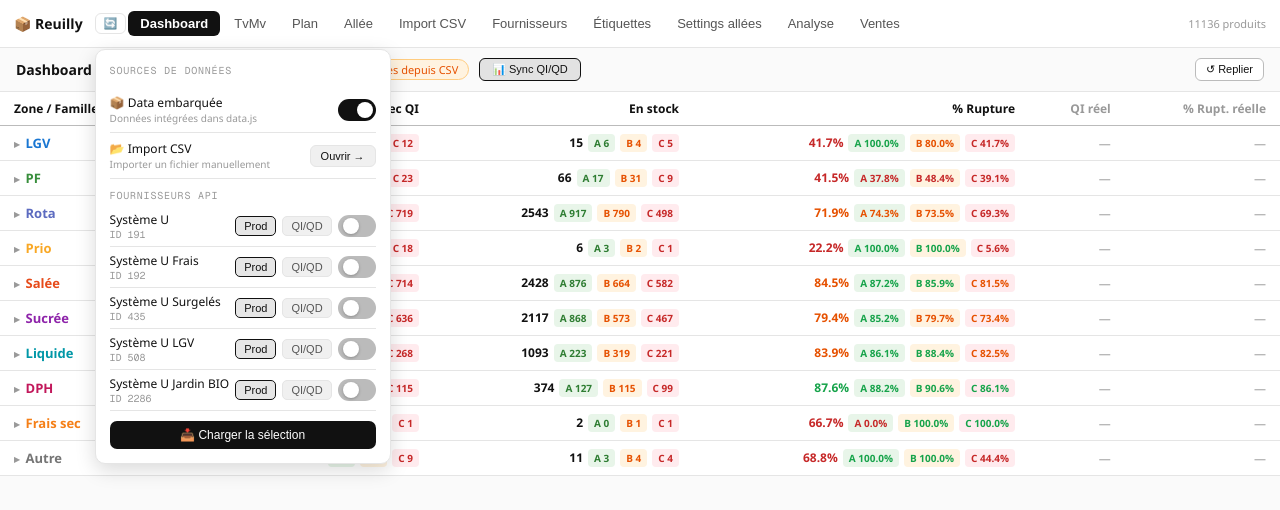
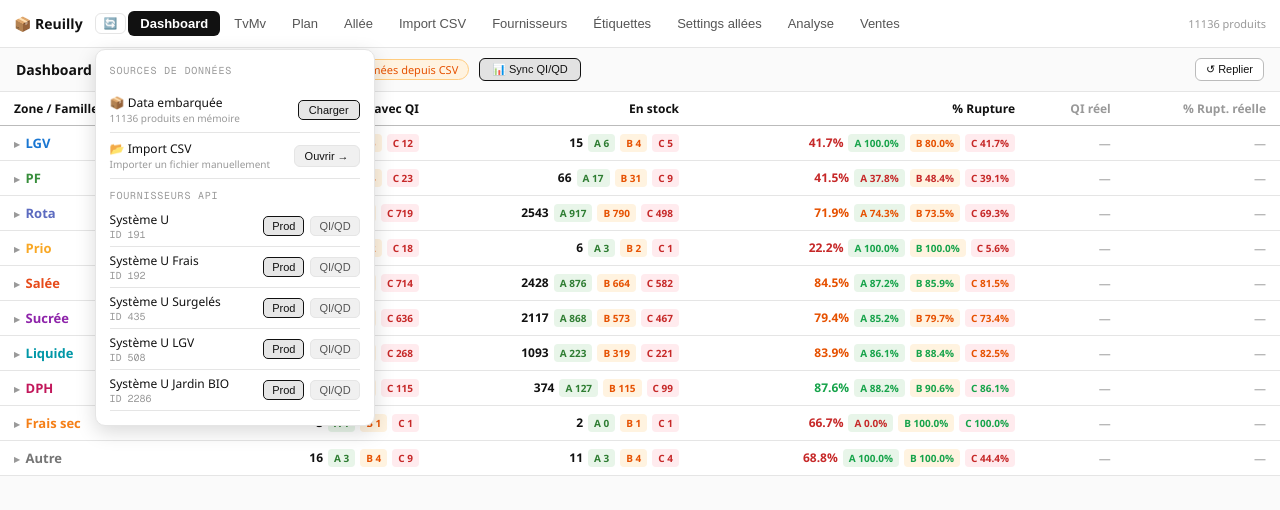
Before and after one commit to Ndjoudi/Entrep-t, a plain HTML site: page index.html in a window 1280 px wide. Both pictures are taken after a click on the button "Sources de données". Drawn offline with nearby package versions, Linux system fonts and the light colour scheme; no server answers.

Commit message:
Add files via upload

```diff
--- a/fetch_api.js
+++ b/fetch_api.js
@@ -243,9 +243,7 @@ function uMapProd(ap) {
 }
 
 // ── Panel Sources 🔄 ──────────────────────────────────────────────────────────
-// Structure : Data toggle | CSV lien | par fournisseur : [Prod] [QI/QD] + toggle ON/OFF
-var NAV_SRC_STATE  = {};   // { data: bool, sup_191: bool, … }
-var NAV_LOADED     = { prod: {}, qiqd: {} };  // track ce qui est déjà chargé
+var NAV_LOADED = { data: false, prod: {}, qiqd: {} };
 
 function toggleNavSrcPanel() {
   var panel = document.getElementById('navSrcPanel');
@@ -269,15 +267,19 @@ function initNavSrcPanel() {
   var list = document.getElementById('navSrcList');
   if (!list) return;
 
-  if (NAV_SRC_STATE.data === undefined) NAV_SRC_STATE.data = true;
-
   var html = '';
 
   // ── Data embarquée ────────────────────────────────────────
+  var dataLoaded = typeof P !== 'undefined' && P && P.length > 0;
+  var dataOk = NAV_LOADED.data;
+  var dataSt = dataOk
+    ? 'border:1px solid var(--g,#388e3c);background:color-mix(in srgb,var(--g,#388e3c) 10%,transparent);color:var(--g,#388e3c)'
+    : 'border:1px solid var(--accent,#1976d2);background:color-mix(in srgb,var(--accent,#1976d2) 10%,transparent);color:var(--accent,#1976d2)';
   html += '<div style="display:flex;align-items:center;justify-content:space-between;padding:7px 0;border-bottom:1px solid var(--border);gap:8px">';
   html += '<div><div style="font-size:12px;font-weight:500">📦 Data embarquée</div>'
-        + '<div style="font-size:10px;color:var(--text3)">Données intégrées dans data.js</div></div>';
-  html += mkNavTog('data', NAV_SRC_STATE.data);
+        + '<div style="font-size:10px;color:var(--text3)">' + (dataLoaded ? P.length + ' produits en mémoire' : 'Données intégrées dans data.js') + '</div></div>';
+  html += '<button onclick="navSrcLoadData()" style="font-size:11px;padding:3px 10px;border-radius:5px;cursor:pointer;white-space:nowrap;' + dataSt + '">'
+        + (dataOk ? '✓ Chargé' : 'Charger') + '</button>';
   html += '</div>';
 
   // ── Import CSV ────────────────────────────────────────────
@@ -294,61 +296,57 @@ function initNavSrcPanel() {
     html += '<div style="font-size:10px;color:var(--text3);font-family:\'Geist Mono\',monospace;'
           + 'text-transform:uppercase;letter-spacing:.8px;margin:10px 0 4px">Fournisseurs API</div>';
     fourn.forEach(function(f) {
-      var sid = 'sup_' + f.id;
-      if (NAV_SRC_STATE[sid] === undefined) NAV_SRC_STATE[sid] = false;
-      html += '<div style="display:flex;align-items:center;gap:6px;padding:5px 0;border-bottom:1px solid var(--border)">';
-      // Nom + ID
-      html += '<div style="flex:1;min-width:0">'
-            + '<div style="font-size:12px;font-weight:500;white-space:nowrap;overflow:hidden;text-overflow:ellipsis">' + (f.name || f.id) + '</div>'
-            + '<div style="font-size:10px;color:var(--text3);font-family:\'Geist Mono\',monospace">ID ' + f.id + '</div>'
-            + '</div>';
-      // Bouton Prod
       var prodOk = !!NAV_LOADED.prod[f.id];
+      var qiqdOk = !!NAV_LOADED.qiqd[f.id];
       var prodSt = prodOk
         ? 'border:1px solid var(--g,#388e3c);background:color-mix(in srgb,var(--g,#388e3c) 10%,transparent);color:var(--g,#388e3c)'
         : 'border:1px solid var(--accent,#1976d2);background:color-mix(in srgb,var(--accent,#1976d2) 10%,transparent);color:var(--accent,#1976d2)';
-      html += '<button onclick="navSrcOneProd(\'' + f.id + '\')" '
-            + 'style="font-size:11px;padding:3px 8px;border-radius:5px;cursor:pointer;white-space:nowrap;' + prodSt + '">'
-            + (prodOk ? '✓ Prod' : 'Prod') + '</button>';
-      // Bouton QI/QD
-      var qiqdOk = !!NAV_LOADED.qiqd[f.id];
       var qiqdSt = qiqdOk
         ? 'border:1px solid var(--g,#388e3c);background:color-mix(in srgb,var(--g,#388e3c) 10%,transparent);color:var(--g,#388e3c)'
         : 'border:1px solid var(--border);background:var(--surface2);color:var(--text2)';
-      html += '<button onclick="navSrcOneQIQD(\'' + f.id + '\')" '
-            + 'style="font-size:11px;padding:3px 8px;border-radius:5px;cursor:pointer;white-space:nowrap;' + qiqdSt + '">'
-            + (qiqdOk ? '✓ QI/QD' : 'QI/QD') + '</button>';
-      // Toggle ON/OFF
-      html += mkNavTog(sid, NAV_SRC_STATE[sid]);
+      html += '<div style="display:flex;align-items:center;gap:6px;padding:5px 0;border-bottom:1px solid var(--border)">';
+      html += '<div style="flex:1;min-width:0">'
+            + '<div style="font-size:12px;font-weight:500;white-space:nowrap;overflow:hidden;text-overflow:ellipsis">' + (f.name || f.id) + '</div>'
+            + '<div style="font-size:10px;color:var(--text3);font-family:\'Geist Mono\',monospace">ID ' + f.id + '</div></div>';
+      html += '<button onclick="navSrcOneProd(\'' + f.id + '\')" style="font-size:11px;padding:3px 8px;border-radius:5px;cursor:pointer;white-space:nowrap;' + prodSt + '">' + (prodOk ? '✓ Prod' : 'Prod') + '</button>';
+      html += '<button onclick="navSrcOneQIQD(\'' + f.id + '\')" style="font-size:11px;padding:3px 8px;border-radius:5px;cursor:pointer;white-space:nowrap;' + qiqdSt + '">' + (qiqdOk ? '✓ QI/QD' : 'QI/QD') + '</button>';
       html += '</div>';
     });
   } else {
-    html += '<div style="font-size:11px;color:var(--text3);margin-top:8px">'
-          + 'Aucun fournisseur — configurez l\'onglet <b>Fournisseurs</b></div>';
+    html += '<div style="font-size:11px;color:var(--text3);margin-top:8px">Aucun fournisseur — configurez l\'onglet <b>Fournisseurs</b></div>';
   }
 
   list.innerHTML = html;
 }
 
-// ── Toggle switch ─────────────────────────────────────────────────────────────
-function mkNavTog(id, on) {
-  var bg = on ? 'var(--accent,#1976d2)' : '#bbb';
-  var tx = on ? '16px' : '2px';
-  return '<span id="ntog_' + id + '" onclick="navToglSrc(\'' + id + '\')" '
-    + 'style="display:inline-flex;width:38px;height:22px;border-radius:11px;background:' + bg + ';'
-    + 'align-items:center;cursor:pointer;transition:background .2s;padding:3px;box-sizing:border-box;flex-shrink:0">'
-    + '<span id="ntog_k_' + id + '" style="width:16px;height:16px;border-radius:50%;background:#fff;'
-    + 'transform:translateX(' + tx + ');transition:transform .2s;flex-shrink:0;box-shadow:0 1px 3px rgba(0,0,0,.25)"></span>'
-    + '</span>';
-}
-
-function navToglSrc(id) {
-  NAV_SRC_STATE[id] = !NAV_SRC_STATE[id];
-  var on = NAV_SRC_STATE[id];
-  var track = document.getElementById('ntog_' + id);
-  var knob  = document.getElementById('ntog_k_' + id);
-  if (track) track.style.background = on ? 'var(--accent,#1976d2)' : '#bbb';
-  if (knob)  knob.style.transform   = on ? 'translateX(16px)' : 'translateX(2px)';
+// ── Chargement Data embarquée (B64) ──────────────────────────────────────────
+async function navSrcLoadData() {
+  var st = document.getElementById('navSrcStatus');
+  function setMsg(msg, color) {
+    if (st) { st.style.display='block'; st.textContent=msg; st.style.color=color||'var(--accent,#1976d2)'; }
+  }
+  setMsg('⏳ Data embarquée…');
+  try {
+    var bin = atob(B64);
+    var b = new Uint8Array(bin.length);
+    for (var i = 0; i < bin.length; i++) b[i] = bin.charCodeAt(i);
+    var ds = new DecompressionStream('gzip');
+    var dw = ds.writable.getWriter(); dw.write(b); dw.close();
+    var dr = ds.readable.getReader(); var ch = [];
+    while (true) { var rv = await dr.read(); if (rv.done) break; ch.push(rv.value); }
+    var all = new Uint8Array(ch.reduce(function(a,c){return a+c.length;},0));
+    var off = 0; ch.forEach(function(c){all.set(c,off);off+=c.length;});
+    var parsed = JSON.parse(new TextDecoder().decode(all));
+    P.length = 0;
+    parsed.forEach(function(p){P.push(p);});
+    if (typeof applyFamOv === 'function') applyFamOv();
+    NAV_LOADED.data = true;
+    setMsg('✅ Data : ' + P.length + ' produits', 'var(--g,#388e3c)');
+    initNavSrcPanel();
+    navSrcRefresh();
+  } catch(e) {
+    setMsg('❌ Data : ' + e.message, 'var(--r,#d32f2f)');
+  }
 }
 
 // ── Chargement individuel : Prod pour un fournisseur ─────────────────────────
@@ -371,56 +369,6 @@ async function navSrcOneQIQD(supId) {
   navSrcRefresh();
 }
 
-// ── Chargement groupé : Data + tous les fournisseurs ON ──────────────────────
-async function navSrcLoad() {
-  var st = document.getElementById('navSrcStatus');
-  function setMsg(msg, color) {
-    if (st) { st.style.display='block'; st.textContent=msg; st.style.color=color||'var(--accent,#1976d2)'; }
-  }
-
-  // 1. Data embarquée
-  if (NAV_SRC_STATE.data) {
-    setMsg('⏳ Data embarquée…');
-    try {
-      var bin = atob(B64);
-      var b = new Uint8Array(bin.length);
-      for (var i = 0; i < bin.length; i++) b[i] = bin.charCodeAt(i);
-      var ds = new DecompressionStream('gzip');
-      var dw = ds.writable.getWriter(); dw.write(b); dw.close();
-      var dr = ds.readable.getReader(); var ch = [];
-      while (true) { var rv = await dr.read(); if (rv.done) break; ch.push(rv.value); }
-      var all = new Uint8Array(ch.reduce(function(a,c){return a+c.length;},0));
-      var off = 0; ch.forEach(function(c){all.set(c,off);off+=c.length;});
-      var parsed = JSON.parse(new TextDecoder().decode(all));
-      P.length = 0;
-      parsed.forEach(function(p){P.push(p);});
-      if (typeof applyFamOv === 'function') applyFamOv();
-      setMsg('✅ Data : ' + P.length + ' produits', 'var(--g,#388e3c)');
-    } catch(e) {
-      setMsg('❌ Data : ' + e.message, 'var(--r,#d32f2f)');
-    }
-  }
-
-  // 2. Fournisseurs ON → Prod
-  var supIds = Object.keys(NAV_SRC_STATE)
-    .filter(function(k){ return k.indexOf('sup_')===0 && NAV_SRC_STATE[k]; })
-    .map(function(k){ return k.replace('sup_',''); });
-
-  if (supIds.length) {
-    setMsg('⏳ Prod API (' + supIds.length + ' fournisseur(s))…');
-    await uFetchProducts({ supplierIds:supIds, statusEl:st, progressEl:null, fillEl:null, textEl:null, btnEl:null });
-    supIds.forEach(function(id){ NAV_LOADED.prod[id] = true; });
-    initNavSrcPanel();
-  }
-
-  navSrcRefresh();
-  if (P && P.length) {
-    setTimeout(function(){
-      var panel = document.getElementById('navSrcPanel');
-      if (panel) panel.style.display = 'none';
-    }, 1500);
-  }
-}
 
 // ── Rafraîchit l'onglet actif ─────────────────────────────────────────────────
 function navSrcRefresh() {
--- a/index.html
+++ b/index.html
@@ -16,7 +16,6 @@
     <div id="navSrcPanel" style="display:none;position:absolute;top:36px;left:0;background:var(--surface);border:1px solid var(--border);border-radius:10px;padding:14px;min-width:280px;z-index:9999;box-shadow:0 6px 20px rgba(0,0,0,.15)">
       <div style="font-size:10px;color:var(--text3);font-family:'Geist Mono',monospace;text-transform:uppercase;letter-spacing:.8px;margin-bottom:10px">Sources de données</div>
       <div id="navSrcList"></div>
-      <button onclick="navSrcLoad()" style="width:100%;padding:7px;background:var(--accent,#1976d2);color:#fff;border:none;border-radius:7px;font-size:12px;cursor:pointer;font-weight:500;margin-top:10px">📥 Charger la sélection</button>
       <div id="navSrcStatus" style="display:none;font-size:11px;margin-top:8px;font-family:'Geist Mono',monospace"></div>
     </div>
   </div>
```
